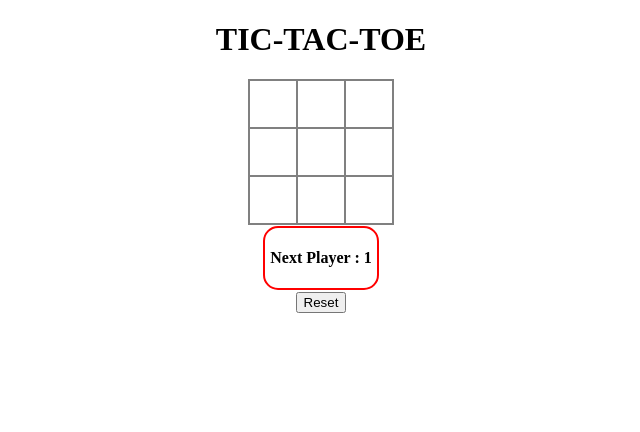
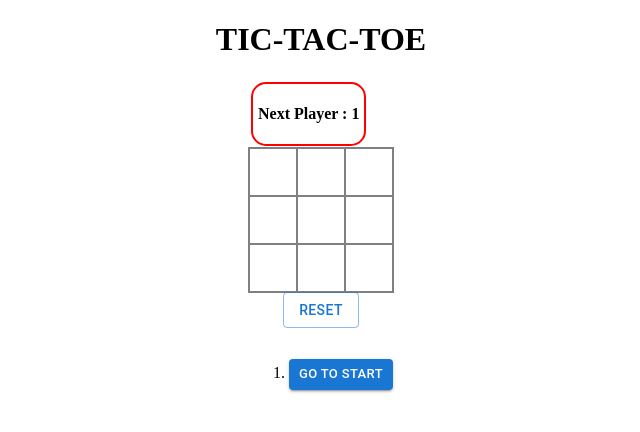
Before and after one commit to norma1guy/NYC-Frontend, a React (Vite) app in the folder crime-analytics/: page / in a window 1280 px wide. Shown: the top 432 px of the page, without its empty margins (319-959 px from the left). Built offline with nearby package versions, Linux system fonts and the light colour scheme.

Commit message:
time travel

```diff
--- a/crime-analytics/package.json
+++ b/crime-analytics/package.json
@@ -10,6 +10,12 @@
     "preview": "vite preview"
   },
   "dependencies": {
+    "@emotion/react": "^11.14.0",
+    "@emotion/styled": "^11.14.1",
+    "@fontsource/roboto": "^5.3.0",
+    "@mui/icons-material": "^9.4.0",
+    "@mui/material": "^9.4.0",
+    "axios": "^1.20.0",
     "react": "^19.2.8",
     "react-dom": "^19.2.8"
   },
--- a/crime-analytics/src/App.tsx
+++ b/crime-analytics/src/App.tsx
@@ -1,13 +1,13 @@
 
 import './App.css'
-import Board from './components/Board';
+import TicTacToe from './components/TicTacToe';
 
 function App() {
 
   return (
     <div className='title'>
       <h1>TIC-TAC-TOE</h1>
-      <Board/>
+      <TicTacToe/>
     </div>
   )
 
--- a/crime-analytics/src/components/Board.css
+++ b/crime-analytics/src/components/Board.css
@@ -1,27 +1,10 @@
-* {
-    font: helvetica;
-}
-
-.tic-tac-toe {
+.board {
     display: flex;
     flex-direction: column;
     align-items: center;
-}
-
-.board {
-    display: flex;
-    flex-direction: column;
 }
 
 .board-row{
     display: flex;
     flex-direction: row;
 }
-
-.event {
-    border : 2px solid red;
-    width: fit-content;
-    border-radius: 15px;
-    padding: 5px;
-    margin: 2px;
-}
--- a/crime-analytics/src/components/Board.tsx
+++ b/crime-analytics/src/components/Board.tsx
@@ -1,16 +1,14 @@
-import { useMemo, useState } from "react";
 import Cell from "./Cell";
 import './Board.css';
 
+type boardState = {
+    cells : Array<string | null>;
+    gameOver : boolean;
+    isNextX : boolean;
+    handlePlay : (nextCells :Array<string|null>) => void;
+}
 
-function Board(){
-
-    const [gameTurn,setGameTurn] = useState(1);
-    const [gameOver,setGameOver] = useState(false);
-    const [winner,setWinner] = useState<null | number>(null);
-    const [cells,setCells] = useState(Array(9).fill(null));
-    const [isNextX,setIsNextX] = useState(false);
-
+function Board({cells,gameOver,isNextX,handlePlay} : boardState){
 
     function handleClick(i : number){
         if(cells[i] || gameOver) return;
@@ -21,46 +19,16 @@ function Board(){
         } else {
             nextCells[i] = 'O';
         }
-        setCells(nextCells);
-        setIsNextX(!isNextX);
-        setGameTurn(gameTurn + 1);
-    }
-
-    function handleReset(){
-        setCells(Array(9).fill(null));
-        setIsNextX(false);
-        setWinner(null);
-        setGameOver(false);
-    }
-
-    const renderWinner = useMemo(() => {
-        const lines = [
-            [0,1,2],
-            [0,3,6],
-            [0,4,8],
-            [1,4,7],
-            [2,5,8],
-            [2,4,6],
-            [3,4,5],
-            [6,7,8],
-        ]
-
-        for(const line of lines){
-            if(cells[line[0]] && cells[line[0]] === cells[line[1]] && cells[line[1]] === cells[line[2]]){
-                const player = cells[line[0]] === 'O' ? 1 : 2;
-                setWinner(player);
-                setGameOver(true);
-                break;
-            }
+        handlePlay(nextCells);
     }
 
 
-    },[gameTurn]);
+
 
 
 
     return (
-        <div className="tic-tac-toe">
+
         <div className="board">
             <div className="board-row">
                 <Cell value={cells[0]} onClick={() => handleClick(0)}/>
@@ -78,13 +46,7 @@ function Board(){
                 <Cell value={cells[8]} onClick={() => handleClick(8)}/>
             </div>
         </div>
-            <div className="event">
-                <p><b>{winner ? `Winner is ${winner}` : `Next Player : ${isNextX?2:1}`}</b></p>
-            </div>
-            <div className="reset">
-                <button onClick={handleReset}>Reset</button>
-            </div>
-        </div>
+
     )
 }
 
--- a/crime-analytics/src/components/Cell.tsx
+++ b/crime-analytics/src/components/Cell.tsx
@@ -1,6 +1,6 @@
 import { useState } from "react";
 import './Cell.css';
-function Cell( {value,onClick} : {value : string,onClick: ()=> void}){
+function Cell( {value,onClick} : {value : string | null,onClick: ()=> void}){
 
 
     return (
--- /dev/null
+++ b/crime-analytics/src/components/TicTacToe.css
@@ -0,0 +1,19 @@
+* {
+    font: helvetica;
+}
+
+.tic-tac-toe {
+    display: flex;
+    flex-direction: column;
+    align-items: center;
+    justify-content: space-between;
+    gap: 15px;
+}
+
+.event {
+    border : 2px solid red;
+    width: fit-content;
+    border-radius: 15px;
+    padding: 5px;
+    margin: 2px;
+}
--- /dev/null
+++ b/crime-analytics/src/components/TicTacToe.tsx
@@ -0,0 +1,97 @@
+import { useMemo, useState } from "react";
+import Board from "./Board";
+import { Button } from "@mui/material";
+import "./TicTacToe.css"
+
+function TicTacToe(){
+
+    const [gameTurn,setGameTurn] = useState(0);
+    const [gameOver,setGameOver] = useState(false);
+    const [winner,setWinner] = useState<null | number>(null);
+    const [history,setHistory] = useState<Array<Array<string|null>>>([Array(9).fill(null)]);
+    const [isNextX,setIsNextX] = useState(false);
+
+    function handleReset(){
+        setHistory([Array(9).fill(null)]);
+        setIsNextX(false);
+        setWinner(null);
+        setGameOver(false);
+    }
+
+    function handlePlay(cells : Array<string | null>){
+        const nextHistory = [...history.slice(0,gameTurn + 1),cells];
+        setHistory(nextHistory);
+        setIsNextX(!isNextX);
+        setGameTurn(nextHistory.length - 1);
+    }
+
+    const cells = history[gameTurn];
+
+    const renderWinner = useMemo(() => {
+        const lines = [
+            [0,1,2],
+            [0,3,6],
+            [0,4,8],
+            [1,4,7],
+            [2,5,8],
+            [2,4,6],
+            [3,4,5],
+            [6,7,8],
+        ]
+
+        for(const line of lines){
+            if(cells[line[0]] && cells[line[0]] === cells[line[1]] && cells[line[1]] === cells[line[2]]){
+                const player = cells[line[0]] === 'O' ? 1 : 2;
+                setWinner(player);
+                setGameOver(true);
+                break;
+            }
+        }
+
+
+    },[gameTurn]);
+
+    function goBack(nextTurn : number){
+        setGameTurn(nextTurn);
+        setIsNextX(nextTurn % 2 === 0)
+    }
+
+    const moves = history.map((cells,turn) =>{
+        let value;
+        if(turn > 0) value = `Go to turn ${turn}`;
+        else value = 'Go to start';
+
+        return (
+            <li key={turn}>
+                <Button variant="contained" size="small" onClick={()=> goBack(turn)}>
+                    {value}
+                </Button>
+            </li>
+        )
+
+    })
+
+    return (
+        <div className="tic-tac-toe">
+            <div className='game'>
+                <div className="event">
+                    <p><b>{winner ? `Winner is ${winner}` : `Next Player : ${isNextX?2:1}`}</b></p>
+                </div>
+                <div>
+                    <Board cells={cells} gameOver={gameOver} isNextX={isNextX} handlePlay={handlePlay}/>
+                </div>
+                <div className="reset">
+                    <Button variant='outlined' onClick={handleReset}>Reset</Button>
+                </div>
+            </div>
+            <div className='history'>
+                <ol>
+                    {moves}
+                </ol>
+            </div>
+        </div>
+    )
+
+}
+
+export default TicTacToe;
```
Also changed, not shown: 1 other file (tests, documents, lock files or other folders). Lines whose indentation alone changed are shown as unchanged.
